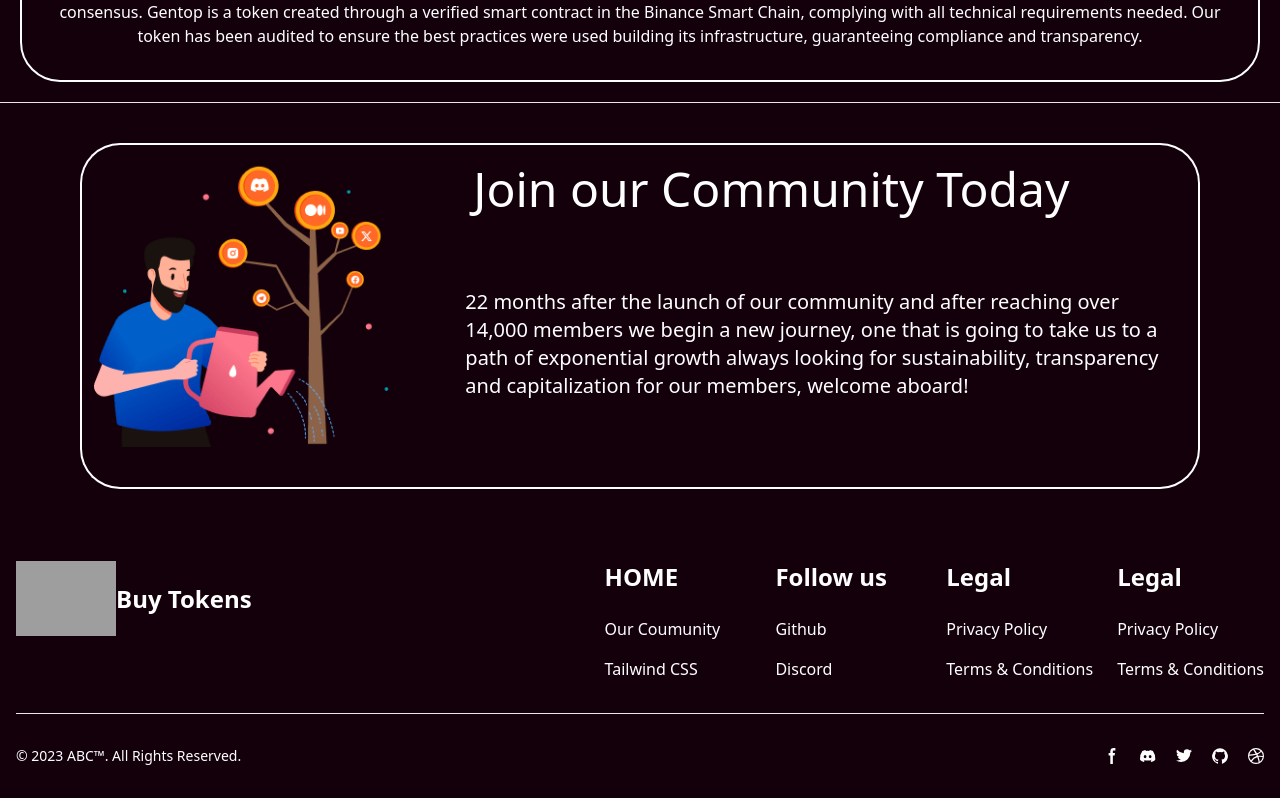
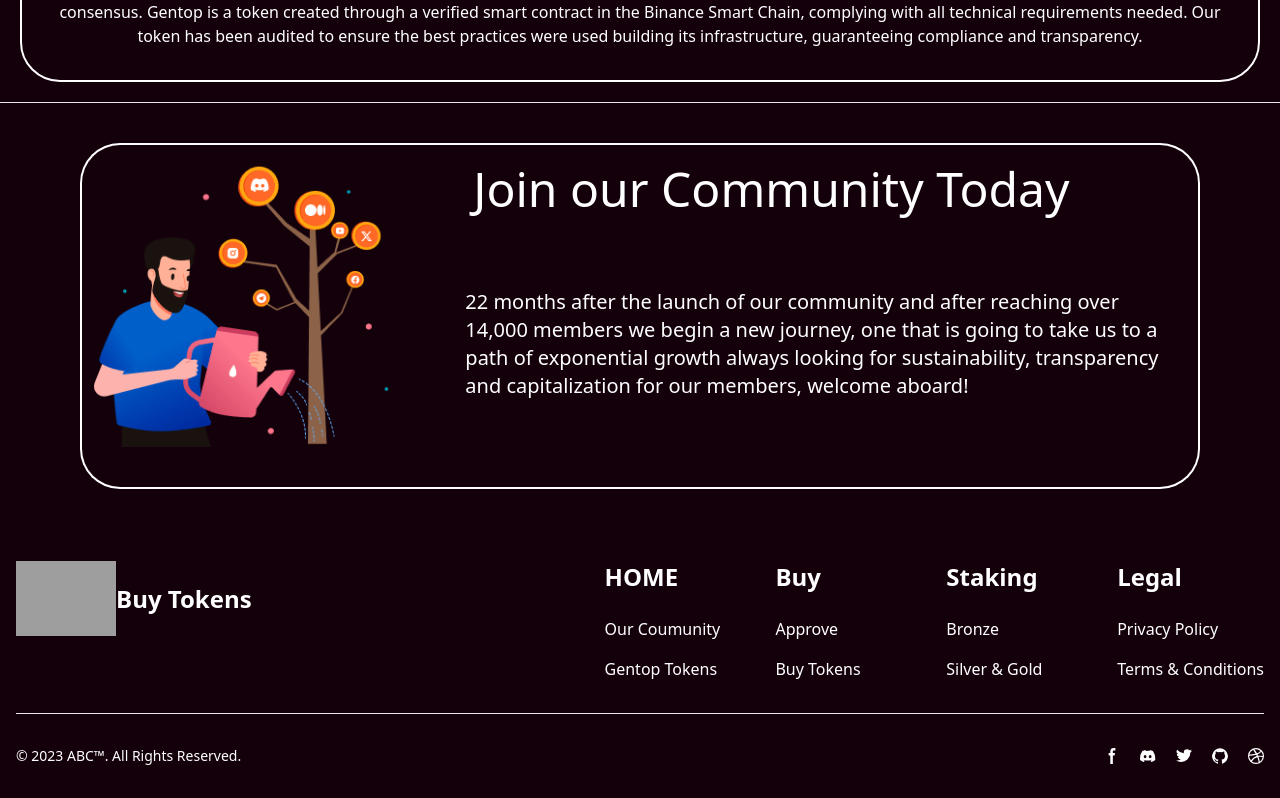
Before and after one commit to umersheikh1986/GenTOP-1, a Next.js app: page / in a window 1280 px wide. Shown: the part 2780-3578 px from the top of the page. Built offline with nearby package versions, Linux system fonts and the light colour scheme; grey boxes are pictures that could not be loaded.

Commit message:
Footer Updated.

```diff
--- a/src/app/component/registration.tsx
+++ b/src/app/component/registration.tsx
@@ -29,53 +29,37 @@ function Registration() {
                 </h2>
                 <ul className="text-white font-medium">
                   <li className="mb-4">
-                    <a href="/#" className="hover:underline">
-                      Our Coumunity
-                    </a>
+                    <div className="hover:underline ">Our Coumunity</div>
                   </li>
                   <li>
-                    <a
-                      href="https://tailwindcss.com/"
-                      className="hover:underline"
-                    >
-                      Tailwind CSS
-                    </a>
+                    <div className="hover:underline">Gentop Tokens</div>
+                  </li>
+                </ul>
+              </div>
+              <div>
+                <h2 className="mb-6 text-2xl font-semibold text-white">Buy</h2>
+                <ul className=" text-white font-medium">
+                  <li className="mb-4">
+                    <div className="hover:underline ">Approve</div>
+                  </li>
+                  <li>
+                    <div className="hover:underline">Buy Tokens</div>
                   </li>
                 </ul>
               </div>
               <div>
                 <h2 className="mb-6 text-2xl font-semibold text-white">
-                  Follow us
-                </h2>
-                <ul className=" text-white font-medium">
-                  <li className="mb-4">
-                    <a href="/" className="hover:underline ">
-                      Github
-                    </a>
-                  </li>
-                  <li>
-                    <a
-                      href="https://discord.gg/4eeurUVvTy"
-                      className="hover:underline"
-                    >
-                      Discord
-                    </a>
-                  </li>
-                </ul>
-              </div>
-              <div>
-                <h2 className="mb-6 text-2xl font-semibold text-white">
-                  Legal
+                  Staking
                 </h2>
                 <ul className=" text-white font-medium">
                   <li className="mb-4">
                     <a href="#" className="hover:underline">
-                      Privacy Policy
+                      Bronze
                     </a>
                   </li>
                   <li>
                     <a href="#" className="hover:underline">
-                      Terms &amp; Conditions
+                      Silver &amp; Gold
                     </a>
                   </li>
                 </ul>
```
